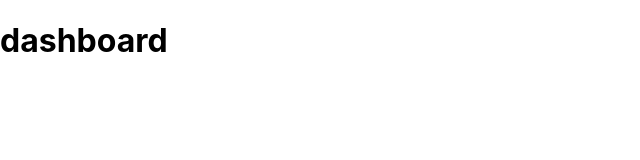
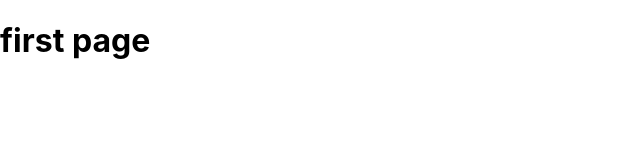
Before and after one commit to joshlian/MCBC_mino, a React (Create React App) app in the folder frontend/: page / in a window 1280 px wide. Shown: the top 160 px of the page, without its empty margins (0-640 px from the left). Built offline with nearby package versions, Linux system fonts and the light colour scheme.

Commit message:
changed dashboard name

```diff
--- a/frontend/src/pages/Dashboard.js
+++ /dev/null
@@ -1,7 +0,0 @@
-const Dashboard = () => {
-    return (
-        <h1>dashboard</h1>
-    );
-}
-
-export default Dashboard;
--- /dev/null
+++ b/frontend/src/pages/LandingPage.js
@@ -0,0 +1,7 @@
+const LandingPage = () => {
+    return (
+        <h1>first page</h1>
+    );
+}
+
+export default LandingPage;
--- a/frontend/src/routes.js
+++ b/frontend/src/routes.js
@@ -1,12 +1,12 @@
 import { BrowserRouter as Router, Routes, Route } from 'react-router-dom';
-import Dashboard from './pages/Dashboard';
+import LandingPage from './pages/LandingPage';
 import MinoInfo from './pages/MinoInfo';
 
 export const PageRoutes = () => {
     return (
         <Router>
             <Routes>
-                <Route path="/" element={<Dashboard />} />
+                <Route path="/" element={<LandingPage />} />
                 <Route path="/MinoInfo" element={<MinoInfo />} />
             </Routes>
         </Router>
```
